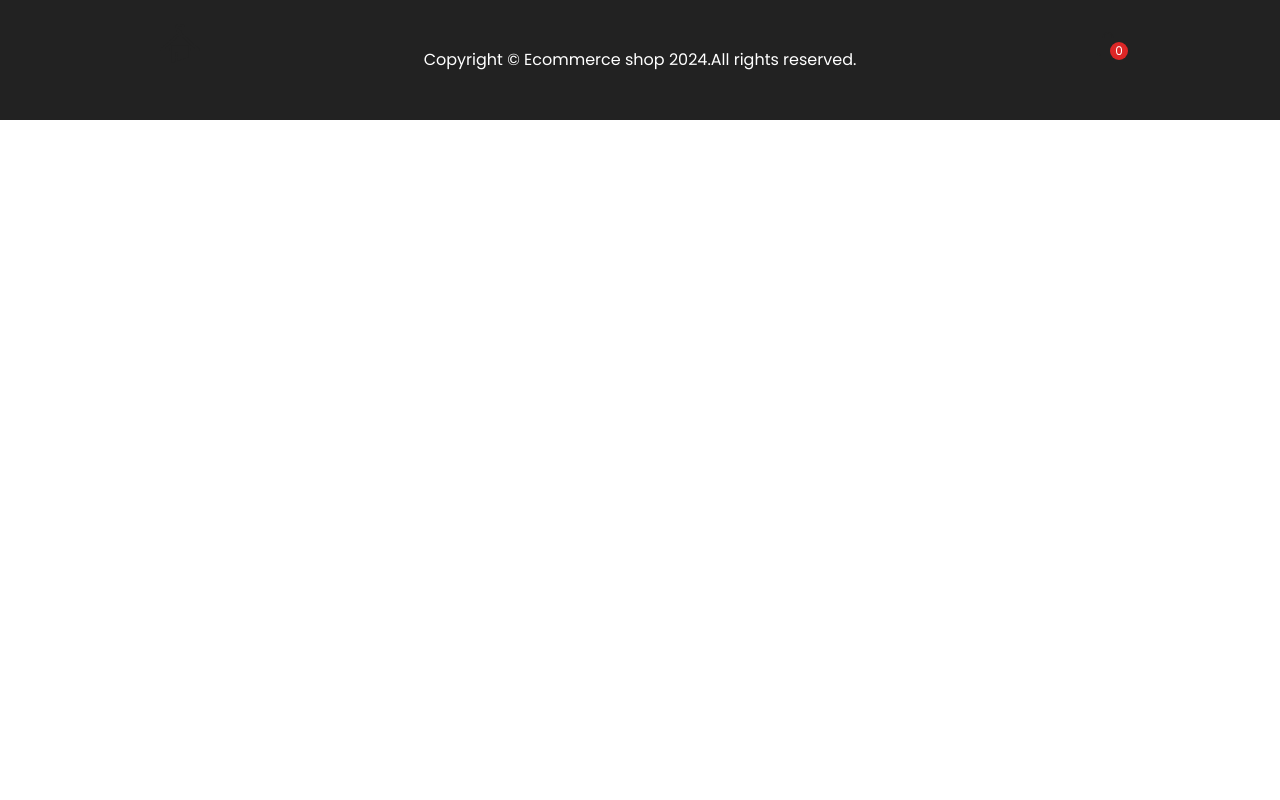
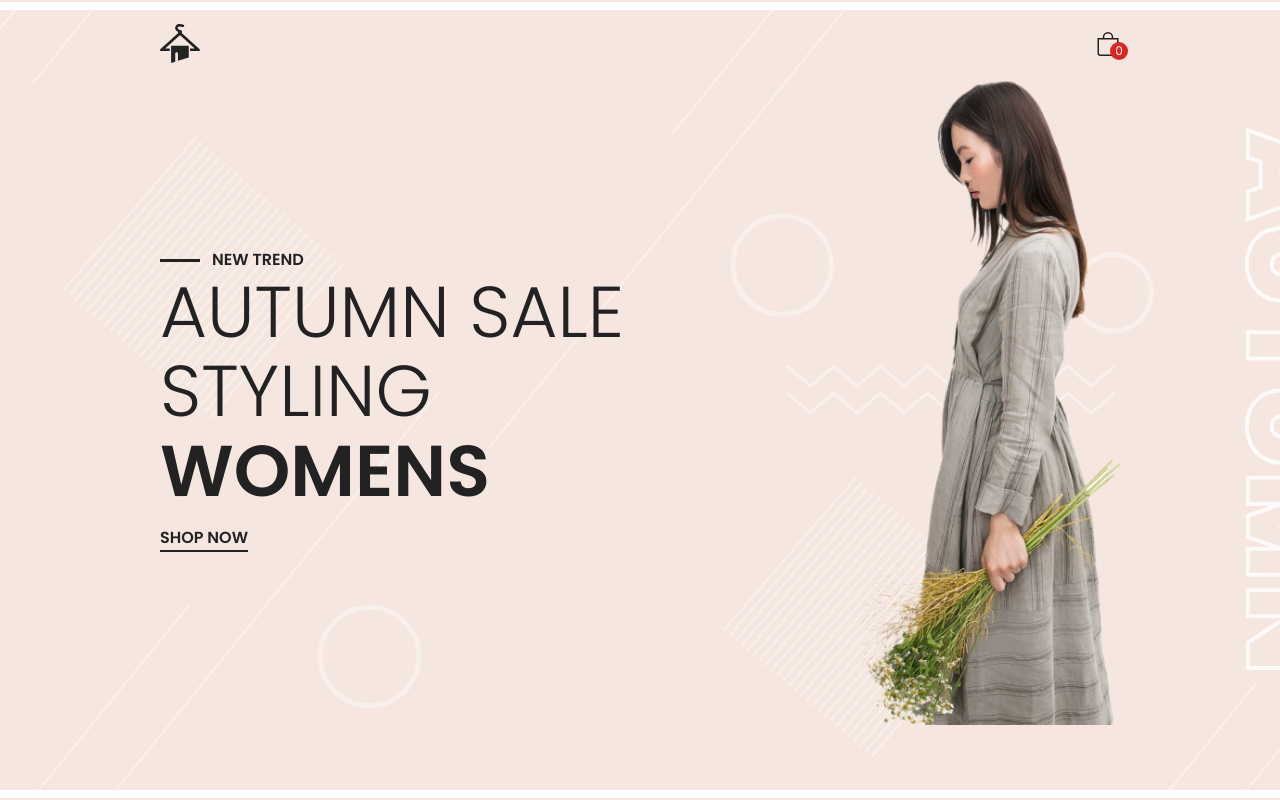
Before and after one commit to Ed-Mo1/ecommerse-website, a React (Vite) app: page / in a window 1280 px wide. Shown: the top 800 px of the page. Built offline with nearby package versions, Linux system fonts and the light colour scheme; no server answers.

Commit message:
fixed url

```diff
--- a/src/App.jsx
+++ b/src/App.jsx
@@ -5,14 +5,14 @@ import Home from "./pages/Home";
 import Sidebar from "./components/Sidebar";
 import Header from "./components/Header";
 import Footer from "./components/Footer";
-// import CartItem from "./components/CartItem";
 
 function App() {
   return (
     <div className=" overflow-hidden">
       <Header />
       <Routes>
-        <Route path="/ecommerce-website/ " element={<Home />} />
+        <Route index={true} element={<Home />} />
+        <Route path="/ecommerse-website/" element={<Home />} />
         <Route path="/ecommerse-website/product/:productId" element={<ProductDetails />} />
       </Routes>
       <Sidebar />
--- a/src/components/Sidebar.jsx
+++ b/src/components/Sidebar.jsx
@@ -58,14 +58,14 @@ const Sidebar = () => {
         </div>
 
         <Link
-          to="/"
+          to="/ecommerse-website/"
           className="block w-full bg-gray-500 text-center text-white py-2 rounded-full"
         >
           View cart
         </Link>
 
         <Link
-          to="/"
+          to="/ecommerse-website/"
           className="block w-full text-center py-2.5 border bg-primary text-white rounded-full"
         >
           Checkout
```
